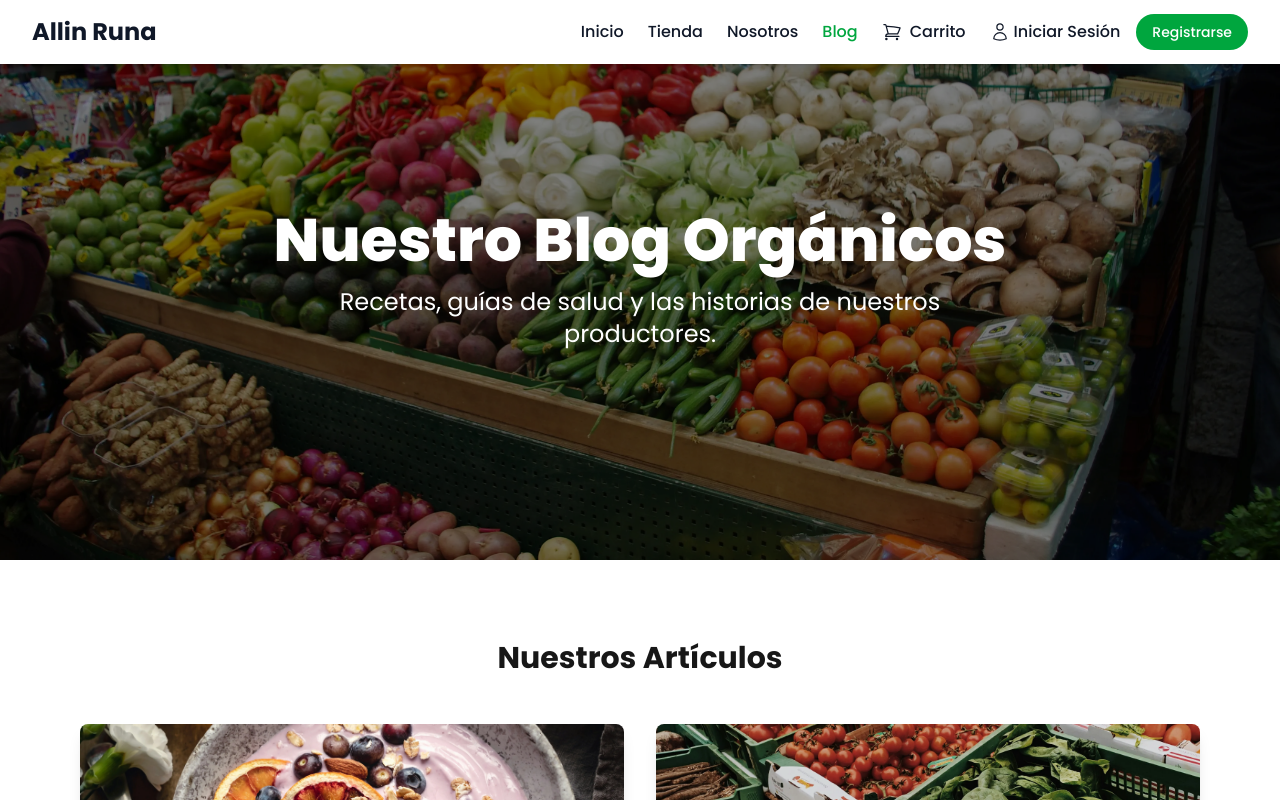
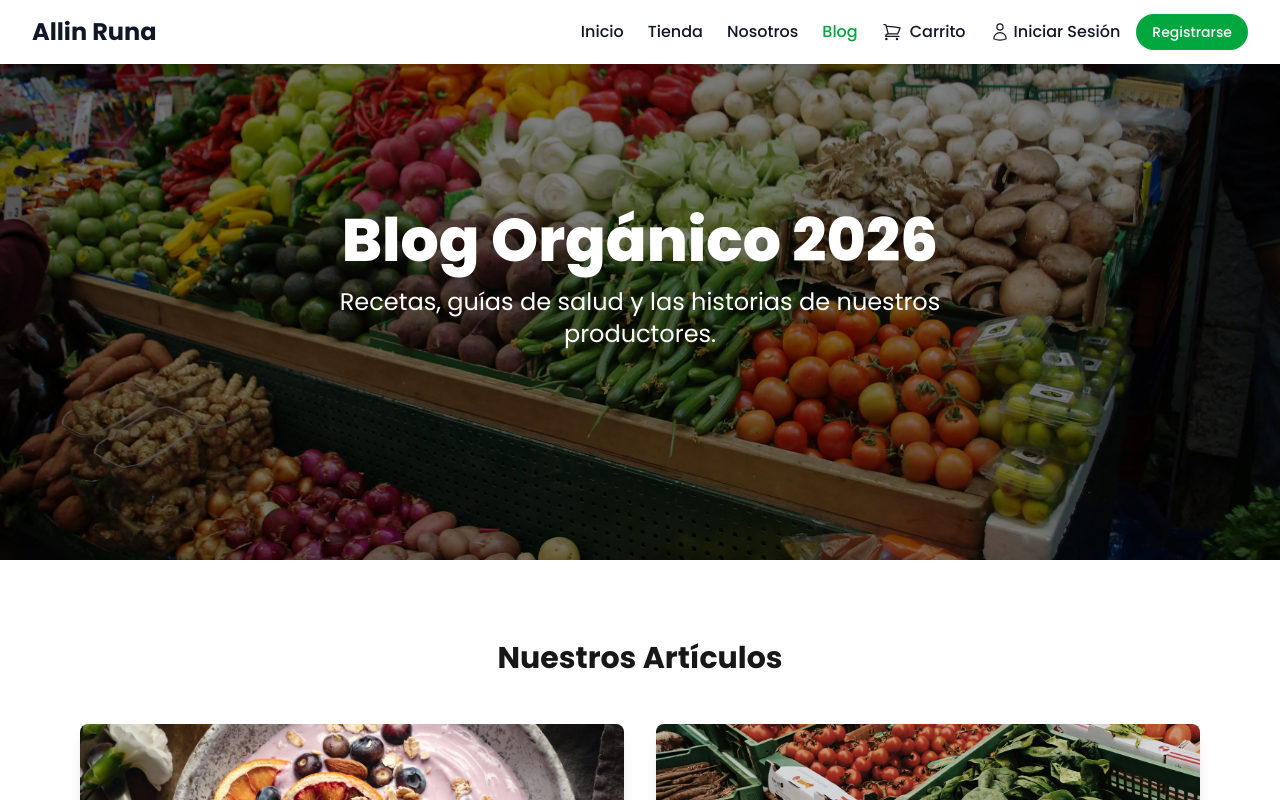
Before and after one commit to MarlonCS18/Allin-runa, a Next.js app in the folder allin-runa/: page /blog in a window 1280 px wide. Shown: the top 800 px of the page. Built offline with nearby package versions, Linux system fonts and the light colour scheme; no server answers.

Commit message:
feat: cambio titulo conflicto 1

```diff
--- a/allin-runa/app/blog/page.js
+++ b/allin-runa/app/blog/page.js
@@ -57,7 +57,7 @@ export default function BlogPage() {
             initial="hidden"
             animate="visible"
           >
-            Nuestro Blog Orgánicos
+            Blog Orgánico 2026
           </motion.h1>
           <motion.p
             className="text-xl md:text-2xl"
```
